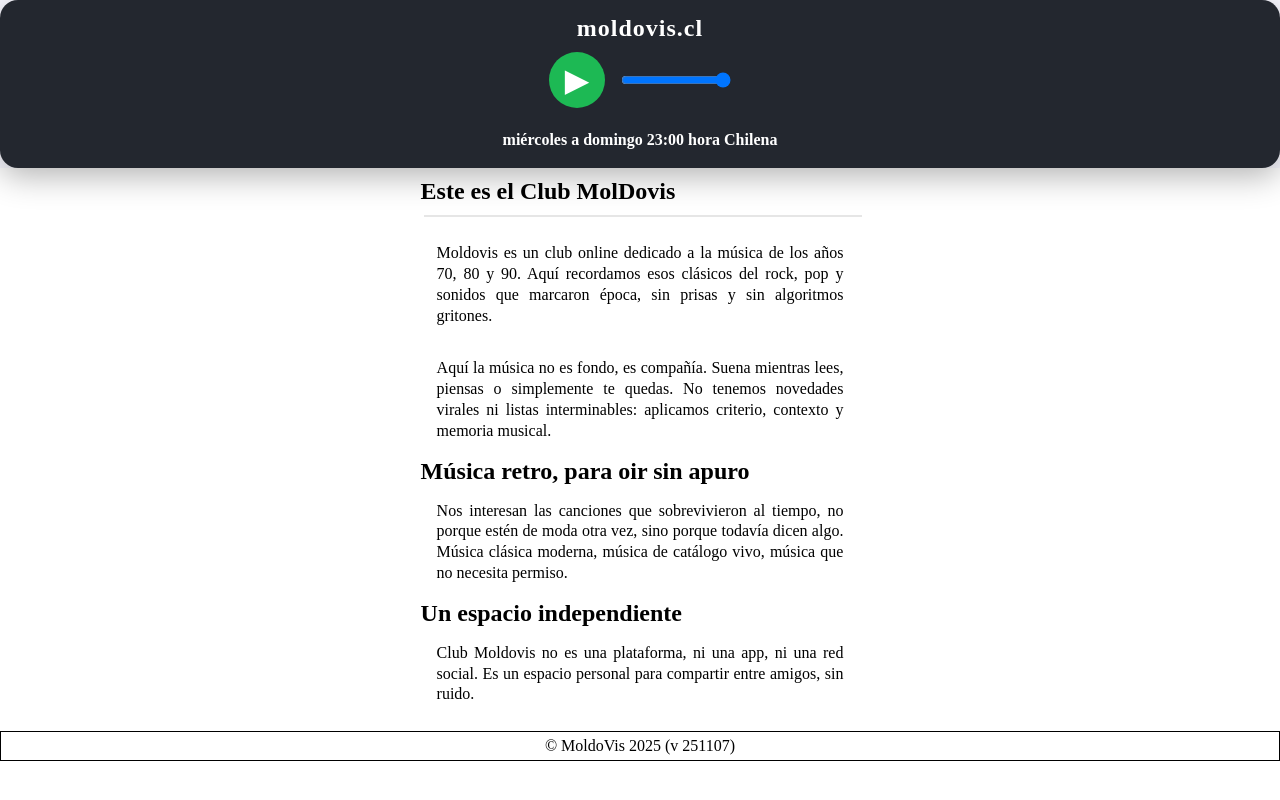
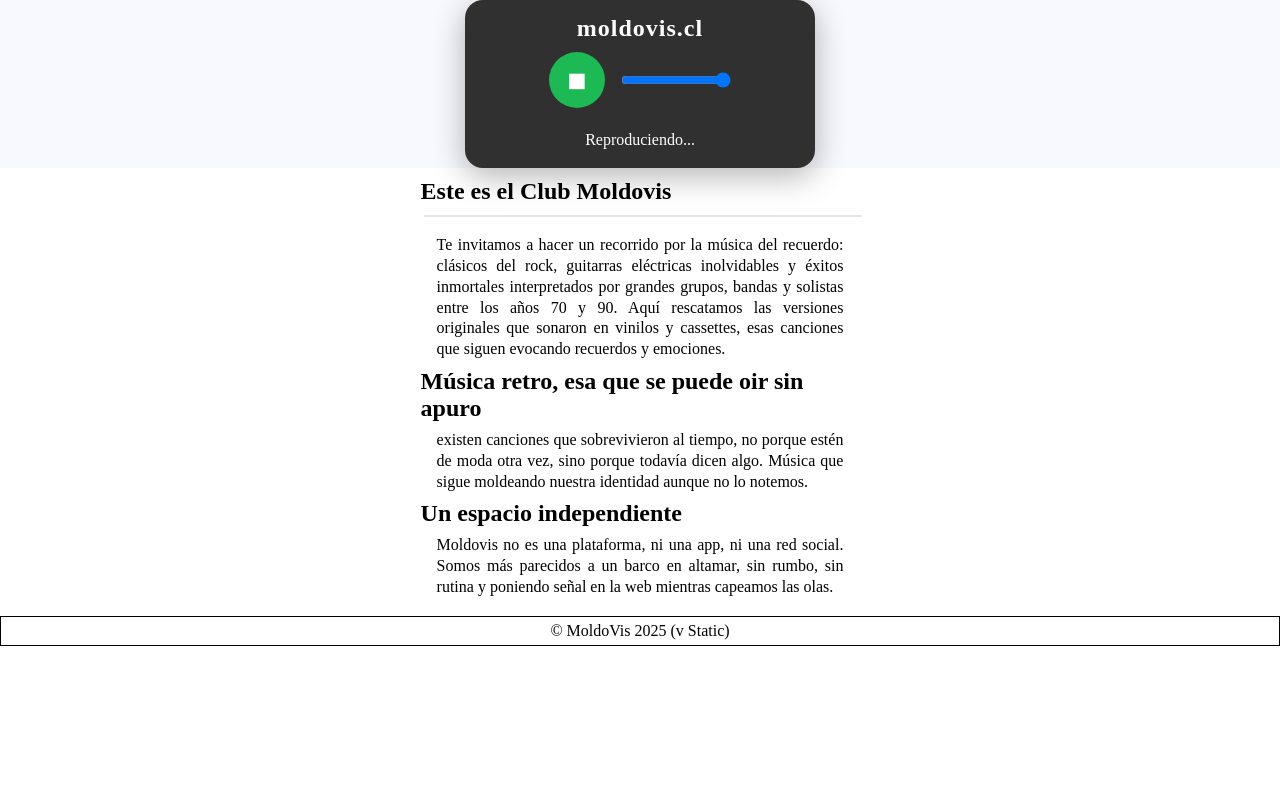
Before and after one commit to errobdavid-gestion/club, a plain HTML site: page index.html in a window 1280 px wide. Both pictures are taken after a click on the button "Conectar". Drawn offline with Linux system fonts and the light colour scheme.

Commit message:
actualización player

```diff
--- a/style.css
+++ b/glass.css
@@ -22,6 +22,8 @@ background: var(--color-soft);
 position: sticky;
 z-index: 10;
 top: 0;
+display: flex;
+justify-content: center;
 }
 footer{
 border: 1px solid black;
@@ -37,7 +39,7 @@ justify-content: center;
 flex-wrap: wrap;
 }
 .box-1 p, .box-2 p, .box-3 p{
-padding: 1em;
+padding: 0.5em 1em;
 text-align: justify;
 line-height: 1.3;
 }
@@ -69,13 +71,15 @@ margin: 10px 3px;
 }
 
 .player-container {
-    background: #23272f;
+    background: #303030;
     border-radius: 18px;
     box-shadow: 0 8px 32px rgba(0,0,0,0.3);
     padding: 15px 40px;
     display: flex;
     flex-direction: column;
     align-items: center;
+    width: 100%;
+    max-width: 350px;
 }
 .station-name {
     color: white;
@@ -114,6 +118,5 @@ margin: 10px 3px;
     margin-top: 5px;
     font-size: 1em;
     color: #fff;
-    font-weight: bold;
     min-height: 1.4em;
 }
--- /dev/null
+++ b/glass.js
@@ -0,0 +1,82 @@
+document.addEventListener('DOMContentLoaded', function() {
+// ---------- RADIO -------------
+    let manuallyDisconnected = false;
+    let hasError = false;
+    let audio = document.getElementById('audio');
+    const playPauseBtn = document.getElementById('playPauseBtn');
+    const volumeSlider = document.getElementById('volumeSlider');
+    const status = document.getElementById('status');
+    const streamUrl = audio.src;
+
+    let isConnected = false;
+
+    function updateStatus(msg) {
+      status.textContent = msg;
+    }
+
+    function createAudioElement() {
+        const newAudio = document.createElement('audio');
+        newAudio.id = 'audio';
+        newAudio.src = streamUrl;
+        newAudio.preload = 'none';
+        newAudio.volume = volumeSlider.value;
+
+        // Eventos
+        newAudio.addEventListener('playing', () => updateStatus('Reproduciendo...'));
+        newAudio.addEventListener('pause', () => {
+                if (!manuallyDisconnected && !hasError) {
+                    updateStatus('Desconectado');
+                }
+            });
+        newAudio.addEventListener('waiting', () => updateStatus('Cargando...'));
+        newAudio.addEventListener('error', () => {
+        if (!manuallyDisconnected) {
+                hasError = true;
+                updateStatus('No hay señal de audio.');
+            }
+        });
+        newAudio.addEventListener('ended', () => {
+            isConnected = false;
+            playPauseBtn.innerHTML = '&#9654;';
+            playPauseBtn.title = 'Conectar';
+            updateStatus('Finalizado');
+        });
+
+        audio.parentNode.replaceChild(newAudio, audio);
+        audio = newAudio;
+    }
+
+    playPauseBtn.addEventListener('click', function () {
+        if (!isConnected) {
+        manuallyDisconnected = false;
+        hasError = false;
+
+        playPauseBtn.disabled = true;
+        updateStatus('Conectando...');
+
+        createAudioElement(); // Nueva conexión
+
+        audio.play().then(() => {
+            isConnected = true;
+            playPauseBtn.innerHTML = '&#9632;'; // Icono para desconectar
+            playPauseBtn.title = 'Desconectar';
+            updateStatus('Reproduciendo...');
+        }).catch(() => {
+            updateStatus('No hay señal de audio.');
+        }).finally(() => {
+            playPauseBtn.disabled = false;
+        });
+        } else {
+            manuallyDisconnected = true; // Marcar desconexión voluntaria
+            audio.pause();
+            audio.src = ""; // Detener totalmente
+            isConnected = false;
+            playPauseBtn.innerHTML = '&#9654;';
+            playPauseBtn.title = 'Conectar';
+            updateStatus('Desconectado');
+            playPauseBtn.disabled = false; // Asegura reactivación si alguien se desconecta muy rápido
+        }
+    });
+
+
+})
--- a/index.html
+++ b/index.html
@@ -12,7 +12,7 @@
 
 <link rel="canonical" href="https://moldovis.cl/">
 <link rel="icon" href="favicon.ico">
-<link rel="stylesheet" href="style.css">
+<link rel="stylesheet" href="glass.css">
 
 <meta property="og:type" content="website">
 <meta property="og:image" content="logo.gif">
@@ -21,6 +21,8 @@
 <meta property="og:url" content="https://moldovis.cl/">
 <meta property="og:site_name" content="Moldovis">
 <meta property="og:locale" content="es_CL">
+
+<script src="glass.js" defer></script>
 
 </head>
 
@@ -41,38 +43,33 @@
     <div class="sheet">
         <div class="box-2">
             <div class="texto">
-                <h2>Este es el Club MolDovis</h2>
+                <h2>Este es el Club Moldovis</h2>
                 <div class="separador"></div>
                 <p>
-                Moldovis es un club online dedicado a la música de los años 70, 80 y 90.
-                Aquí recordamos esos clásicos del rock, pop y sonidos que marcaron época, sin prisas
-                y sin algoritmos gritones.
+                Te invitamos a hacer un recorrido por la música del recuerdo:
+                clásicos del rock, guitarras eléctricas inolvidables y éxitos
+                inmortales interpretados por grandes grupos, bandas y solistas
+                entre los años 70 y 90. Aquí rescatamos las versiones originales
+                que sonaron en vinilos y cassettes, esas canciones que siguen
+                evocando recuerdos y emociones.</p>
+
+                <h2>Música retro, esa que se puede oir sin apuro</h2>
+
+                <p>
+                existen canciones que sobrevivieron al tiempo, no porque estén de moda otra vez, sino porque todavía dicen algo. Música que sigue moldeando nuestra identidad aunque no lo notemos.
                 </p>
+
+                <h2>Un espacio independiente</h2>
+
                 <p>
-                Aquí la música no es fondo, es compañía.
-                Suena mientras lees, piensas o simplemente te quedas.
-                No tenemos novedades virales ni listas interminables:
-                aplicamos criterio, contexto y memoria musical.
-                </p>
-                <h2>Música retro, para oir sin apuro</h2>
-                <p>
-                Nos interesan las canciones que sobrevivieron al tiempo,
-                no porque estén de moda otra vez,
-                sino porque todavía dicen algo.
-                Música clásica moderna, música de catálogo vivo,
-                música que no necesita permiso.
-                </p>
-                <h2>Un espacio independiente</h2>
-                <p>
-                Club Moldovis no es una plataforma, ni una app, ni una red social.
-                Es un espacio personal para compartir entre amigos, sin ruido.
+                Moldovis no es una plataforma, ni una app, ni una red social. Somos más parecidos a un barco en altamar, sin rumbo, sin rutina y poniendo señal en la web mientras capeamos las olas.
                 </p>
             </div>
         </div>
     </div>
 
     <footer>
-      <p>&copy; MoldoVis 2025 (v 251107)</p>
+      <p>&copy; MoldoVis 2025 (v Static)</p>
     </footer>
 
 </body>
```
